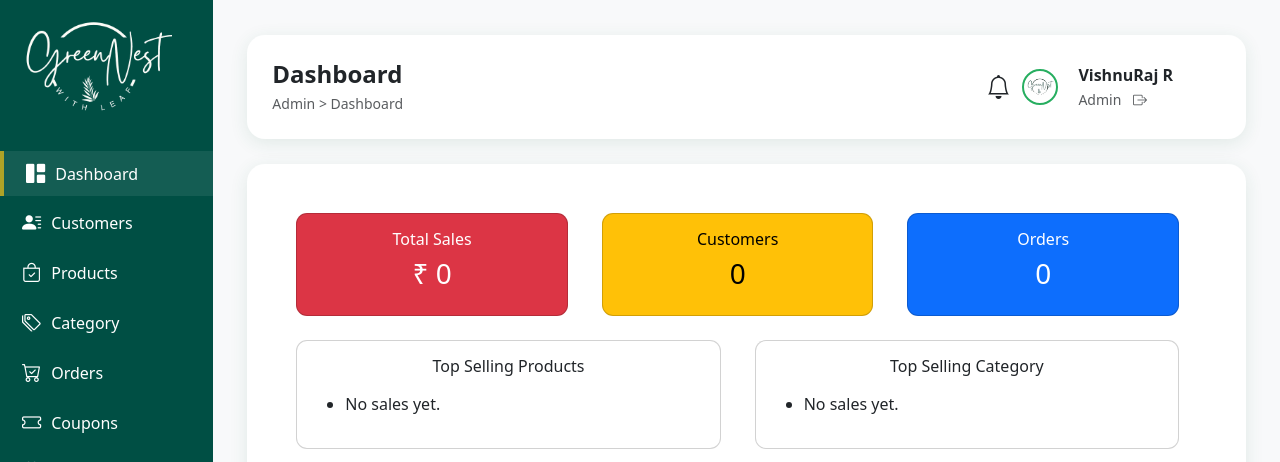
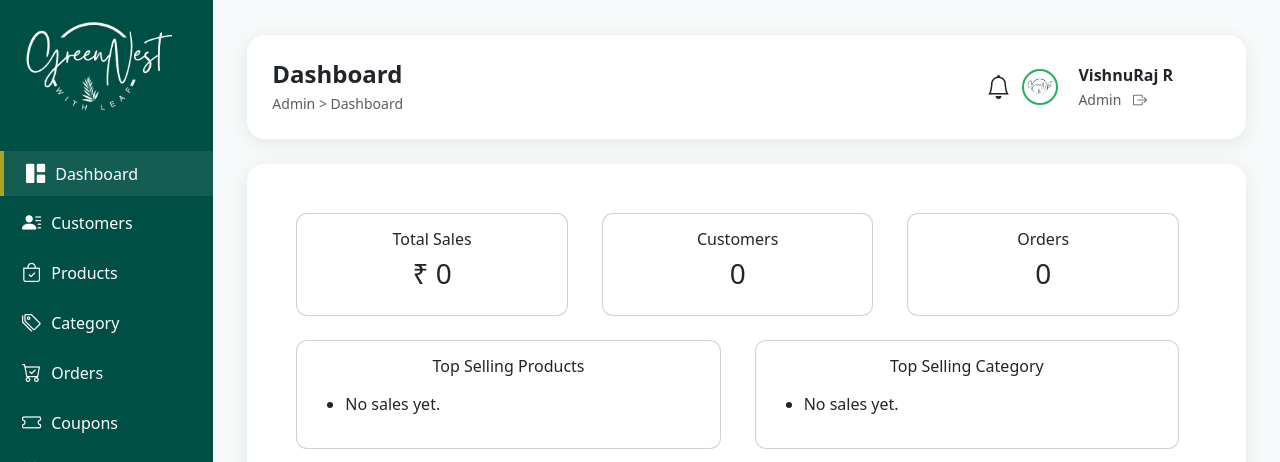
Before and after one commit to amarsreevishnu/greennestPlants, a Django app: page /greennest_admin/dashboard/ in a window 1280 px wide. Shown: the top 462 px of the page. Run offline with Django 5.2, Linux system fonts and the light colour scheme; the visitor is signed in with stand-in values (Sample User, id 1); data comes from the database, SQL or seed files in the repository; data that the repository does not hold is empty.

```diff
--- a/greennest/cart/views.py
+++ b/greennest/cart/views.py
@@ -42,7 +42,6 @@ def add_to_cart(request, variant_id):
     WishlistItem.objects.filter(user=request.user, variant=variant).delete()
 
     return redirect('cart_detail')
-
 
 
 @login_required
--- a/greennest/greenest_admin/templates/admin_dashboard.html
+++ b/greennest/greenest_admin/templates/admin_dashboard.html
@@ -47,7 +47,7 @@
         <!-- Stats row -->
     <div class="row g-3 mb-4">
       <div class="col-md-4 ">
-        <div class="card p-3 text-center text-bg-danger   ">
+        <div class="card p-3 text-center    ">
           <h6>Total Sales</h6>
           <h3>₹ {{current_month_total}}</h3>
           <div class="small text-muted"></div>
@@ -55,7 +55,7 @@
         </div>
       </div>
       <div class="col-md-4">
-        <div class="card  text-center text-bg-warning  p-3">
+        <div class="card  text-center  p-3">
           <h6>Customers</h6>
           <h3>{{user_count}}</h3>
           <div class="small text-muted"></div>
@@ -63,7 +63,7 @@
         </div>
       </div>
       <div class="col-md-4">
-        <div class="card  text-center text-bg-primary  p-3">
+        <div class="card  text-center   p-3">
           <h6>Orders</h6>
           <h3>{{order_count}}</h3>
           <div class="small text-muted"></div>
--- a/greennest/orders/admin_views.py
+++ b/greennest/orders/admin_views.py
@@ -26,7 +26,7 @@ from orders.models import Order, OrderItem
 from wallet.models import Wallet, WalletTransaction
 from wallet.utils import add_to_admin_wallet, deduct_from_admin_wallet
 from datetime import datetime, timedelta
-
+from django.utils.dateparse import parse_date
 
 @login_required(login_url='admin_login')
 @never_cache
@@ -319,8 +319,6 @@ def sales_report(request):
 
 
 
-from django.utils.dateparse import parse_date
-
 def download_sales_report_pdf(request):
     orders = Order.objects.filter(status__in=["completed", "delivered"])
 
--- a/greennest/payments/views.py
+++ b/greennest/payments/views.py
@@ -216,6 +216,7 @@ def razorpay_callback(request):
     except Exception as e:
         payment.status = "failed"
         payment.save()
+
         messages.error(request, f"Payment failed ❌ Reason: {str(e)}")
         return redirect("checkout_payment")
 
--- a/greennest/templates/home.html
+++ b/greennest/templates/home.html
@@ -189,6 +189,10 @@
                     <img src="{% static 'images/a-small-green-plant.jpeg' %}"
                         class="img-fluid rounded" alt="Top Pick">
                 </div>
+                <div class="col-md-3">
+                    <img src="{% static 'images/a-small-green-plant.jpeg' %}"
+                        class="img-fluid rounded" alt="Top Pick">
+                </div>
             </div>
 
         </div>
--- a/greennest/wallet/admin_views.py
+++ b/greennest/wallet/admin_views.py
@@ -36,7 +36,6 @@ def admin_wallet_dashboard(request):
 
     transactions = AdminTransaction.objects.select_related('user', 'source_order').all().order_by('-date')
 
-    # Search and filter
     q = request.GET.get('q', '').strip()
     if q:
         filters = Q(user__username__icontains=q) | Q(transaction_type__icontains=q) | Q(source__icontains=q)
--- a/greennest/wallet/views.py
+++ b/greennest/wallet/views.py
@@ -33,7 +33,7 @@ def create_wallet_order(request):
 
         client = razorpay.Client(auth=(settings.RAZORPAY_KEY_ID, settings.RAZORPAY_KEY_SECRET))
         razorpay_order = client.order.create({
-            "amount": amount * 100,  # convert rupees to paise
+            "amount": amount * 100,
             "currency": "INR",
             "payment_capture": "1"
         })
```
Also changed, not shown: greennest/cart/templates/cart/cart_detail.html (+2 -5 lines), greennest/orders/templates/admin/order_list.html (+6 -1 lines), greennest/orders/views.py (+3 -4 lines).
